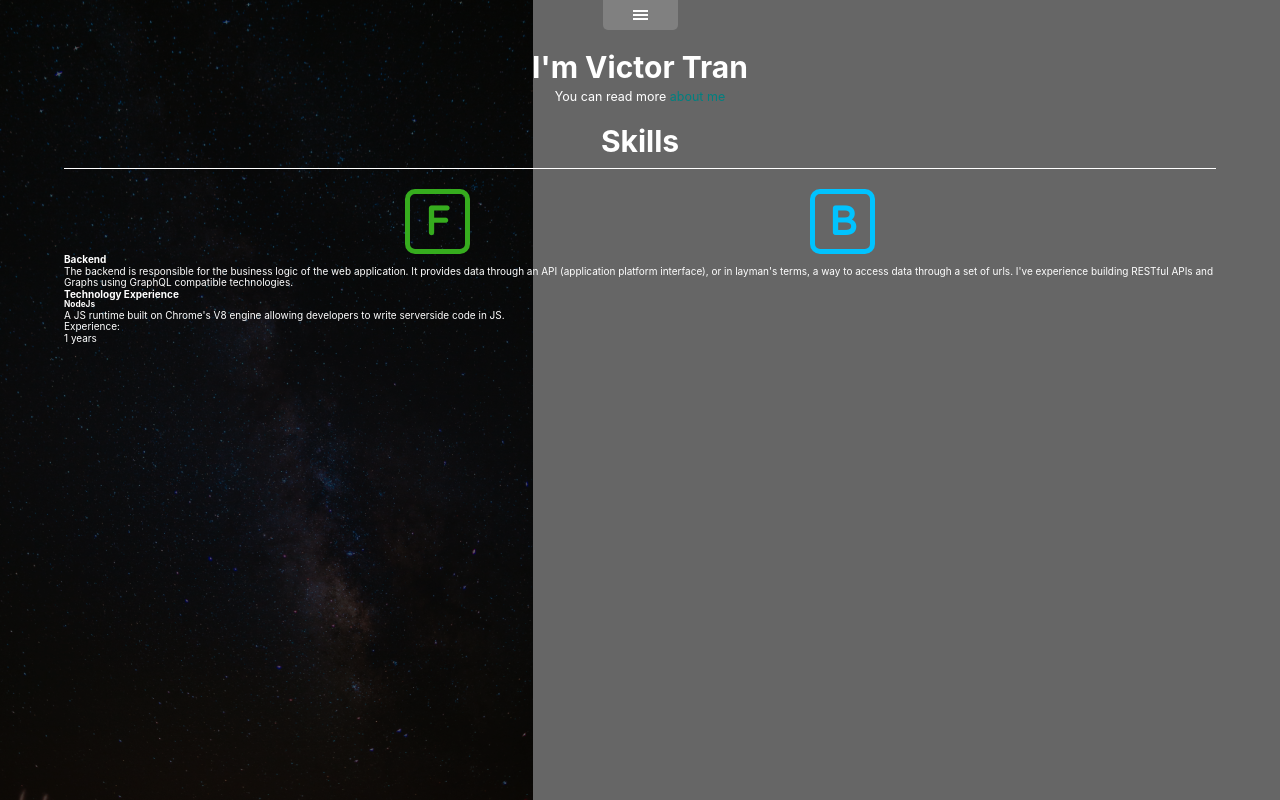
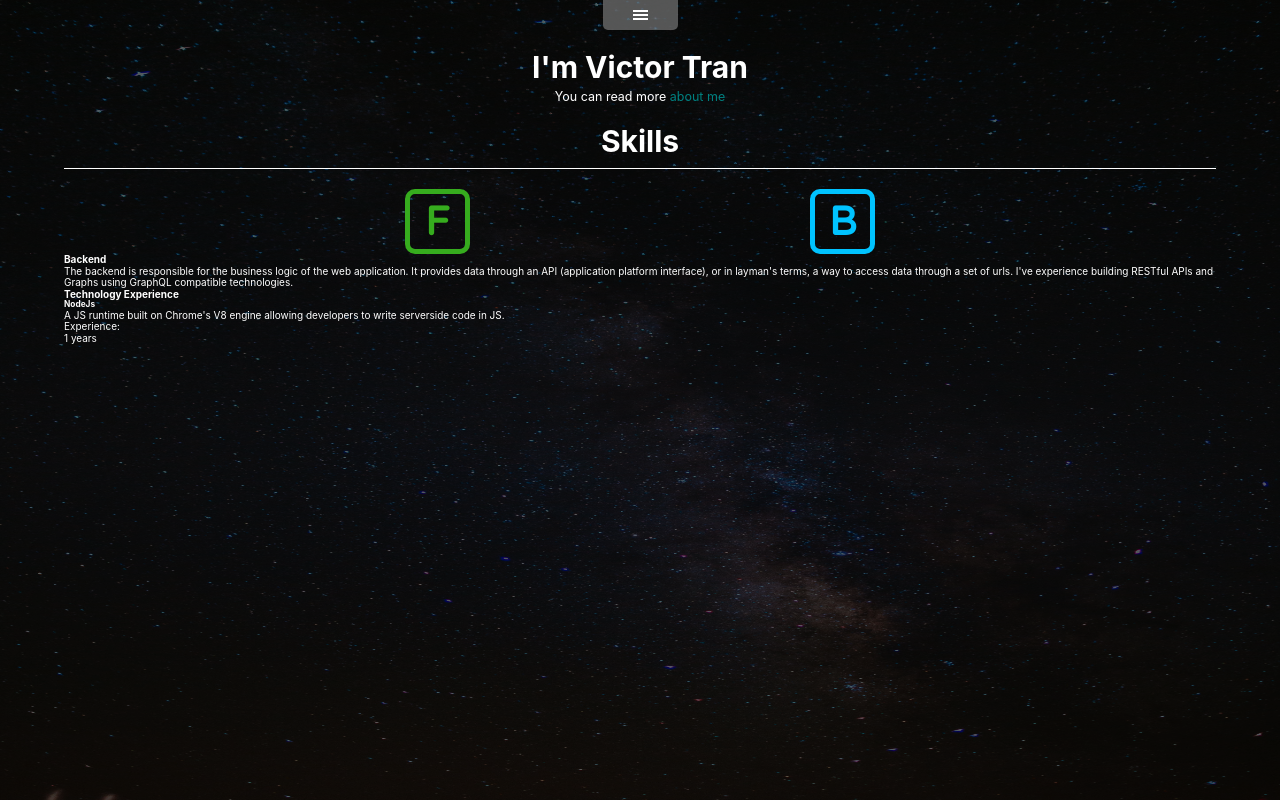
Before and after one commit to iVictoris/portfolio-react, a React (Create React App) app: page / in a window 1280 px wide. Built offline with nearby package versions, Linux system fonts and the light colour scheme.

Commit message:
add height/width to .home.page and add width to img

```diff
--- a/src/sass/page.scss
+++ b/src/sass/page.scss
@@ -1,8 +1,14 @@
 .home {
     &.page {
+        height: 100%;
+        width: 100%;
+        overflow-y: scroll;
+        overflow-x: hidden;
+
         img {
             display: block;
             height: 100vh;
+            width: 100vw;
             position: absolute;
         }
     }
```
